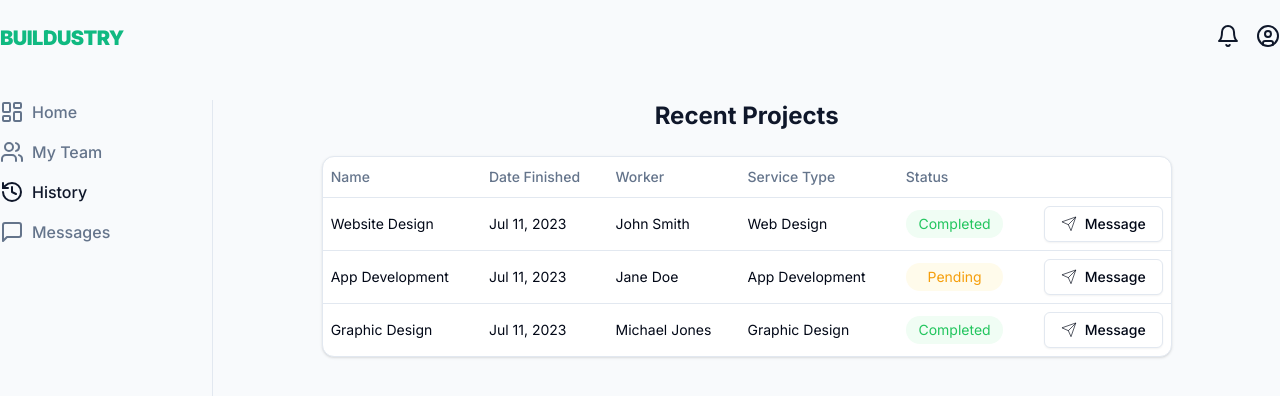
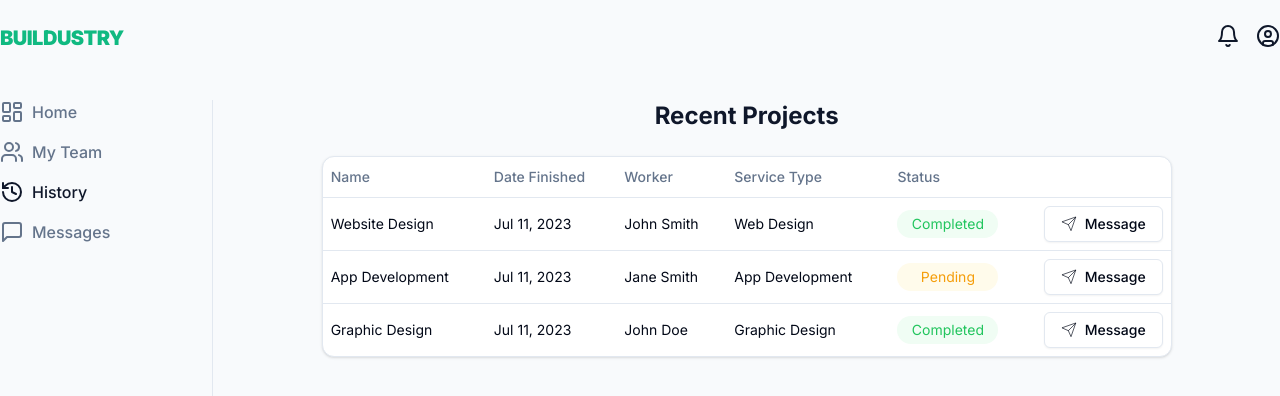
Before and after one commit to ren89/buildustry, a Next.js app: page /dashboard/history in a window 1280 px wide. Shown: the top 396 px of the page. Built offline with nearby package versions, Linux system fonts and the light colour scheme.

Commit message:
added roles to the tables and forms

```diff
--- a/components/forms/new-project-form.jsx
+++ b/components/forms/new-project-form.jsx
@@ -15,7 +15,7 @@ const newProjectSchema = z.object({
   floors: z.coerce.number().min(1, { message: "Floor is required" }),
 });
 
-const NewProjectForm = ({ setOpen, viewOnly }) => {
+const NewProjectForm = ({ setOpen, viewOnly, role }) => {
   const form = useForm({
     resolver: zodResolver(newProjectSchema),
     defaultValues: {
@@ -62,6 +62,7 @@ const NewProjectForm = ({ setOpen, viewOnly }) => {
           placeholder="Worker"
           viewOnly={viewOnly}
         />
+        {role === "laborer" && (
           <FormSelect
             form={form}
             name="service"
@@ -74,6 +75,7 @@ const NewProjectForm = ({ setOpen, viewOnly }) => {
             ]}
             viewOnly={viewOnly}
           />
+        )}
         <FormInput
           form={form}
           name="sqm"
--- a/components/project-request-dialog.jsx
+++ b/components/project-request-dialog.jsx
@@ -10,7 +10,7 @@ import { Send } from "lucide-react";
 import { Button } from "./ui/button";
 import { useState } from "react";
 
-const ProjectRequestDialog = ({ viewOnly = false }) => {
+const ProjectRequestDialog = ({ viewOnly = false, role }) => {
   const [open, setOpen] = useState(false);
 
   return (
@@ -25,7 +25,7 @@ const ProjectRequestDialog = ({ viewOnly = false }) => {
         <DialogHeader>
           <DialogTitle>Project</DialogTitle>
         </DialogHeader>
-        <NewProjectForm setOpen={setOpen} viewOnly={viewOnly} />
+        <NewProjectForm setOpen={setOpen} viewOnly={viewOnly} role={role} />
       </DialogContent>
     </Dialog>
   );
--- a/components/projects-table.jsx
+++ b/components/projects-table.jsx
@@ -43,7 +43,7 @@ export const projectsColumns = [
     },
   },
   {
-    accessorKey: "worker",
+    accessorKey: "worker.name",
     header: "Worker",
   },
   {
@@ -67,8 +67,10 @@ export const projectsColumns = [
   },
   {
     id: "actions",
-    cell: () => {
-      return <ProjectRequestDialog viewOnly={true} />;
+    cell: ({ row }) => {
+      const role = row.original.worker.role;
+
+      return <ProjectRequestDialog viewOnly={true} role={role} />;
     },
   },
 ];
--- a/components/user-table.jsx
+++ b/components/user-table.jsx
@@ -42,8 +42,10 @@ export const userColumns = [
   },
   {
     id: "actions",
-    cell: () => {
-      return <ProjectRequestDialog />;
+    cell: ({ row }) => {
+      const role = row.original.role;
+
+      return <ProjectRequestDialog role={role} />;
     },
   },
 ];
--- a/components/worker-profile-dialog.jsx
+++ b/components/worker-profile-dialog.jsx
@@ -48,7 +48,7 @@ const WorkerProfileDialog = () => {
               </div>
             </div>
             <div className="self-start">
-              <ProjectRequestDialog />
+              <ProjectRequestDialog role="contractor" /> {/* Worker Role */}
             </div>
           </div>
           <Separator />
--- a/pages/dashboard/history.jsx
+++ b/pages/dashboard/history.jsx
@@ -6,21 +6,30 @@ const jobs = [
   {
     name: "Website Design",
     dateFinished: "2023-07-11",
-    worker: "John Smith",
+    worker: {
+      name: "John Smith",
+      role: "contractor",
+    },
     service: "Web Design",
     status: "completed",
   },
   {
     name: "App Development",
     dateFinished: "2023-07-12",
-    worker: "Jane Doe",
+    worker: {
+      name: "Jane Smith",
+      role: "contractor",
+    },
     service: "App Development",
     status: "pending",
   },
   {
     name: "Graphic Design",
     dateFinished: "2023-07-13",
-    worker: "Michael Jones",
+    worker: {
+      name: "John Doe",
+      role: "laborer",
+    },
     service: "Graphic Design",
     status: "completed",
   },
--- a/pages/dashboard/index.jsx
+++ b/pages/dashboard/index.jsx
@@ -10,16 +10,19 @@ export const workers = [
     name: "John Doe",
     rating: 5,
     services: ["Bakla", "Adik"],
+    role: "contractor",
   },
   {
     name: "John Allen",
     rating: 5,
     services: ["Shabu"],
+    role: "laborer",
   },
   {
     name: "Calvin",
     rating: 3.5,
     services: ["Homophobia", "Racism"],
+    role: "contractor",
   },
 ];
 
--- a/pages/dashboard/team.jsx
+++ b/pages/dashboard/team.jsx
@@ -2,8 +2,6 @@ import DashboardLayout from "@/components/dashboard-layout";
 import { Label } from "@/components/ui/label";
 import { workers } from ".";
 import { Card, CardContent, CardHeader } from "@/components/ui/card";
-import { Button } from "@/components/ui/button";
-import { Eye } from "lucide-react";
 import WorkerProfileDialog from "@/components/worker-profile-dialog";
 
 const Team = () => {
```
Lines whose indentation alone changed are shown as unchanged.
